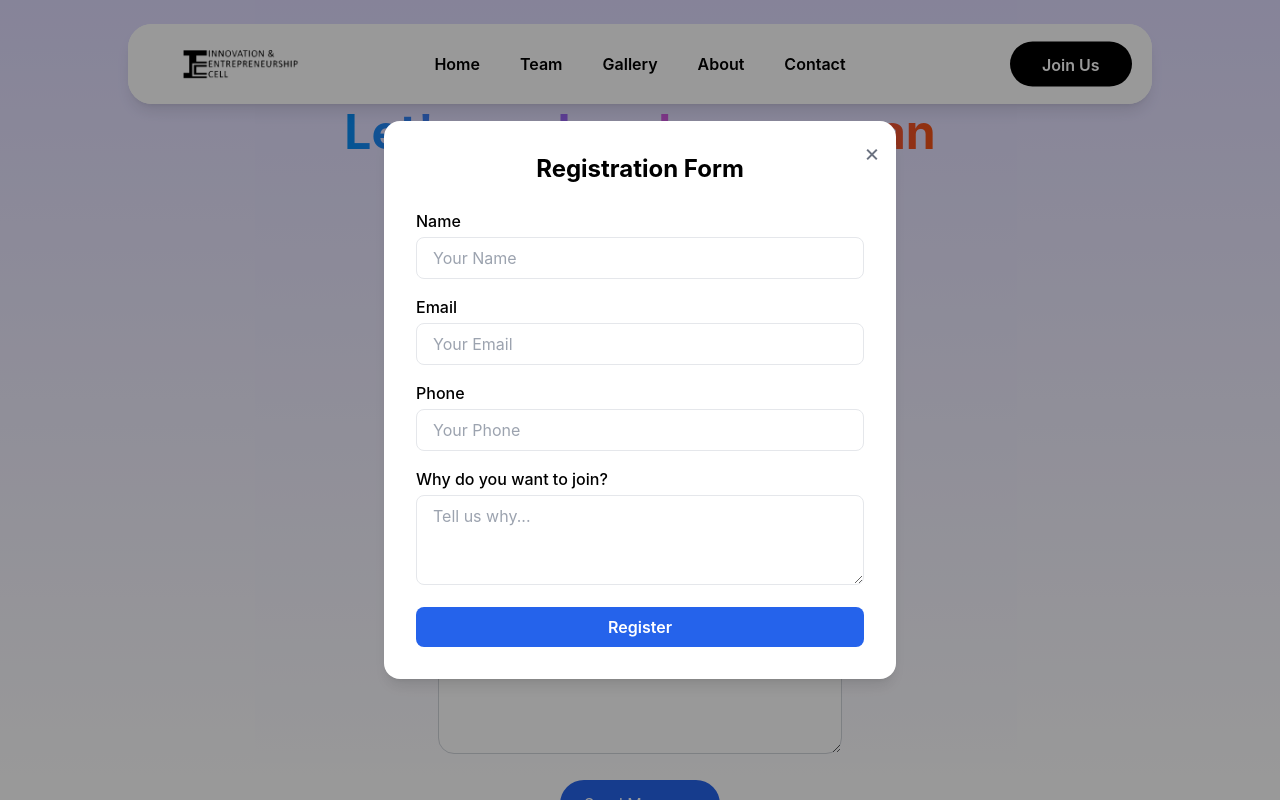
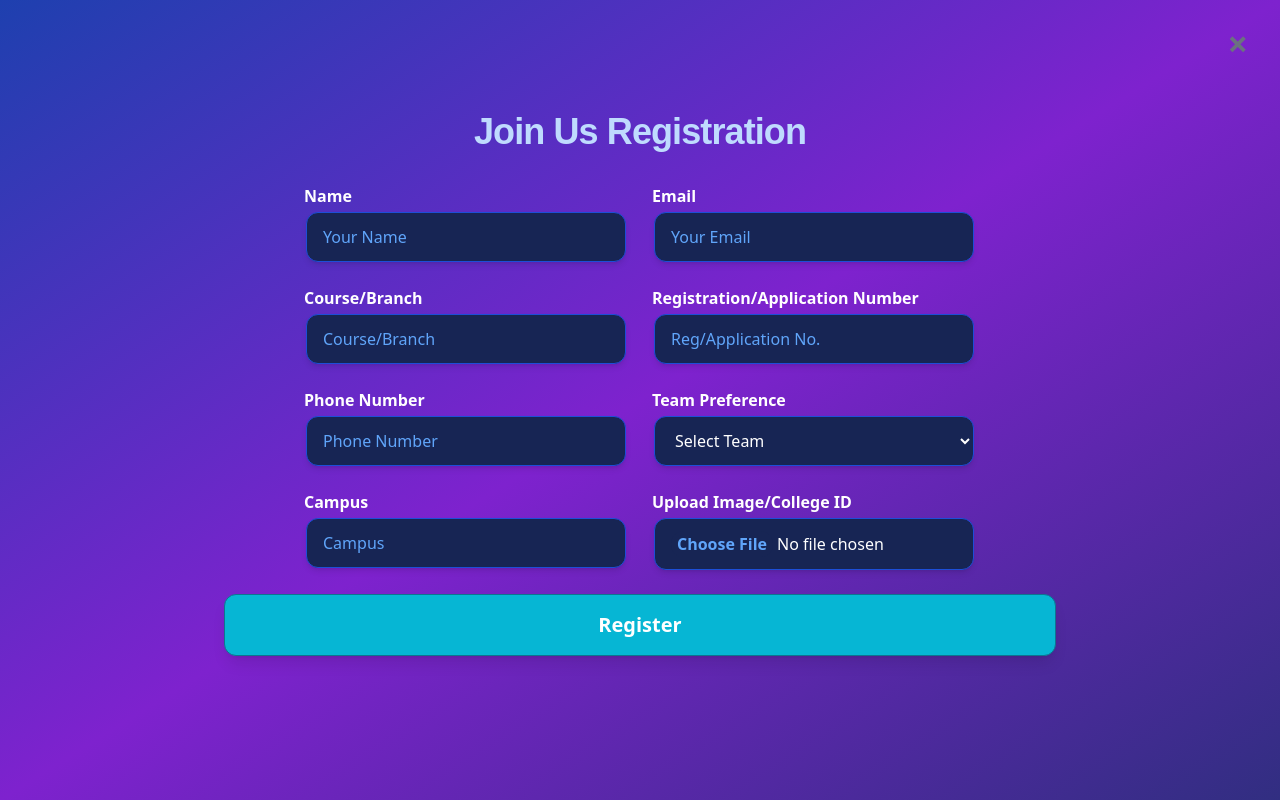
Before and after one commit to Sanatshikhar/Ecell2.0, a React (Create React App) app: page /join in a window 1280 px wide. Both pictures are taken after a click on the button "Join Us". Shown: the top 800 px of the page. Built offline with nearby package versions, Linux system fonts and the light colour scheme.

Commit message:
registration form

```diff
--- a/package.json
+++ b/package.json
@@ -12,7 +12,7 @@
     "react": "^19.1.0",
     "react-dom": "^19.1.0",
     "react-router-dom": "^7.6.0",
-    "react-scripts": "5.0.1",
+    "react-scripts": "^5.0.1",
     "web-vitals": "^2.1.4"
   },
   "scripts": {
--- a/src/components/Join.js
+++ b/src/components/Join.js
@@ -6,57 +6,18 @@ function Join() {
     const [showForm, setShowForm] = useState(false);
     return (
         <div>
-            <div className="bg-gradient-to-t from-[rgba(223,219,255,0)] to-[rgba(223,219,255,1)]">
-                <div>
-                    <main className="relative top-16 mb-20">
-                        <div className="flex flex-col justify-center items-center h-screen gap-5">
-                            <h1 className="font-bold text-5xl text-center bg-gradient-to-r from-[#008FF6] via-[#CD5BF4] to-[#F4520D] bg-clip-text text-transparent p-2"> Let's explore how we can<br /> work for you</h1>
+            <div className="bg-gradient-to-t from-[rgba(223,219,255,0)] to-[rgba(223,219,255,1)] min-h-screen flex flex-col justify-center items-center">
+                <main className="relative top-16 mb-20 w-full flex flex-col items-center">
+                    <h1 className="font-bold text-5xl text-center bg-gradient-to-r from-[#008FF6] via-[#CD5BF4] to-[#F4520D] bg-clip-text text-transparent p-2 mb-8">Ready to join the team?</h1>
                     <button
                         type="button"
-                                className="bg-black text-white px-8 py-3 rounded-full font-semibold text-xl hover:bg-gray-800 transition duration-300 mt-8"
+                        className="bg-gradient-to-r from-blue-600 via-purple-500 to-orange-500 text-white px-10 py-4 rounded-full font-bold text-2xl shadow-lg hover:scale-105 transition duration-300"
                         onClick={() => setShowForm(true)}
                     >
                         Join Us
                     </button>
-                            <div className="w-full max-w-md grid gap-5 mt-8">
-                                <h2 className="text-2xl font-semibold text-center">Send us a message</h2>
-                                <form className="flex flex-col items-center justify-center lg:gap-5">
-                                    <div className="w-[90%]">
-                                        <label className="block text-left font-medium">Name</label>
-                                        <input
-                                            type="text"
-                                            placeholder="Jane Smith"
-                                            className="w-full px-4 py-3 rounded-full border border-gray-300 focus:outline-none focus:ring-2 focus:ring-blue-400"
-                                        />
-                                    </div>
-                                    <div className="w-[90%]">
-                                        <label className="block text-left font-medium">Email</label>
-                                        <input
-                                            type="email"
-                                            placeholder="sample@aigent.com"
-                                            className="w-full px-4 py-3 rounded-full border border-gray-300 focus:outline-none focus:ring-2 focus:ring-blue-400"
-                                        />
-                                    </div>
-                                    <div className="w-[90%]">
-                                        <label className="block text-left font-medium">Message</label>
-                                        <textarea
-                                            placeholder="Enter your message"
-                                            className="w-full px-4 py-3 rounded-2xl border border-gray-300 focus:outline-none focus:ring-2 focus:ring-blue-400"
-                                            rows="4"
-                                        />
-                                    </div>
-                                    <button
-                                        type="submit"
-                                        className="bg-blue-600 text-white px-6 py-3 rounded-full hover:bg-blue-700 transition duration-300"
-                                    >
-                                        Send Message
-                                    </button>
-                                </form>
-                            </div>
                     <RegistrationForm isOpen={showForm} onClose={() => setShowForm(false)} />
-                        </div>
                 </main>
-                </div>
             </div>
             <Footer/>
         </div>
--- a/src/components/RegistrationForm.js
+++ b/src/components/RegistrationForm.js
@@ -1,39 +1,126 @@
-import React, { useState } from "react";
+import React, { useState, useEffect } from "react";
+import logo from "./logo.png";
 
 const RegistrationForm = ({ isOpen, onClose }) => {
+  const [formData, setFormData] = useState({
+    name: "",
+    email: "",
+    course: "",
+    regNo: "",
+    phone: "",
+    team: "",
+    campus: "",
+    file: null,
+  });
+
+
+  useEffect(() => {
+    if (isOpen) {
+      document.body.style.overflow = 'hidden';
+    } else {
+      document.body.style.overflow = '';
+    }
+    return () => {
+      document.body.style.overflow = '';
+    };
+  }, [isOpen]);
+
   if (!isOpen) return null;
+
+  const handleChange = (e) => {
+    const { name, value, files } = e.target;
+    setFormData((prev) => ({
+      ...prev,
+      [name]: files ? files[0] : value,
+    }));
+  };
+
+  const handleSubmit = (e) => {
+    e.preventDefault();
+    // Handle form submission logic here
+    alert("Registration submitted!");
+    onClose();
+  };
+
   return (
-    <div className="fixed inset-0 z-50 flex items-center justify-center bg-black bg-opacity-40">
-      <div className="bg-white rounded-2xl shadow-lg p-8 w-full max-w-lg relative">
+  <div className="fixed inset-0 z-50 min-h-screen font-sans overflow-y-auto flex flex-col items-center justify-start px-2 sm:px-4 py-4 bg-gradient-to-br from-blue-800 via-purple-700 to-indigo-900 bg-fixed" style={{backdropFilter: 'blur(6px)', WebkitBackdropFilter: 'blur(6px)'}}>
       <button
-          className="absolute top-4 right-4 text-gray-500 hover:text-gray-700 text-2xl"
+        className="fixed top-6 right-8 text-gray-500 hover:text-gray-700 text-4xl font-bold z-50"
         onClick={onClose}
+        aria-label="Close"
       >
         &times;
       </button>
-        <h2 className="text-2xl font-bold mb-6 text-center">Registration Form</h2>
-        <form className="space-y-4">
-          <div>
-            <label className="block font-medium mb-1">Name</label>
-            <input type="text" className="w-full px-4 py-2 border rounded-lg focus:outline-none focus:ring-2 focus:ring-blue-400" placeholder="Your Name" required />
+  <div className="w-full max-w-md sm:max-w-4xl mx-auto p-4 sm:p-6 md:p-8 flex flex-col items-center justify-center mt-4 sm:mt-16 mb-4 sm:mb-8">
+  <h2 className="text-2xl sm:text-4xl font-extrabold text-center text-blue-200 tracking-tight mb-6 sm:mb-8" style={{fontFamily: 'Montserrat, sans-serif'}}>Join Us Registration</h2>
+        <form className="space-y-4 sm:space-y-6 w-full flex flex-col items-center" onSubmit={handleSubmit}>
+          <div className="grid grid-cols-1 sm:grid-cols-2 gap-4 sm:gap-6 w-full max-w-md sm:max-w-2xl mx-auto">
+            {/* Name */}
+            <div className="flex flex-col w-full">
+              <label className="block font-semibold mb-1 text-white w-full text-left px-4 sm:px-0">Name</label>
+              <input name="name" type="text" value={formData.name} onChange={handleChange} className="w-full max-w-xs sm:w-80 px-4 py-3 border border-blue-700 rounded-xl focus:outline-none focus:ring-2 focus:ring-blue-400 bg-blue-950 text-white placeholder:text-blue-400 shadow-md transition-all duration-200 mx-auto" placeholder="Your Name" required />
             </div>
-          <div>
-            <label className="block font-medium mb-1">Email</label>
-            <input type="email" className="w-full px-4 py-2 border rounded-lg focus:outline-none focus:ring-2 focus:ring-blue-400" placeholder="Your Email" required />
+            {/* Email */}
+            <div className="flex flex-col w-full">
+              <label className="block font-semibold mb-1 text-white w-full text-left px-4 sm:px-0">Email</label>
+              <input name="email" type="email" value={formData.email} onChange={handleChange} className="w-full max-w-xs sm:w-80 px-4 py-3 border border-blue-700 rounded-xl focus:outline-none focus:ring-2 focus:ring-blue-400 bg-blue-950 text-white placeholder:text-blue-400 shadow-md transition-all duration-200 mx-auto" placeholder="Your Email" required />
             </div>
-          <div>
-            <label className="block font-medium mb-1">Phone</label>
-            <input type="tel" className="w-full px-4 py-2 border rounded-lg focus:outline-none focus:ring-2 focus:ring-blue-400" placeholder="Your Phone" required />
+            {/* Course/Branch */}
+            <div className="flex flex-col w-full">
+              <label className="block font-semibold mb-1 text-white w-full text-left px-4 sm:px-0">Course/Branch</label>
+              <input name="course" type="text" value={formData.course} onChange={handleChange} className="w-full max-w-xs sm:w-80 px-4 py-3 border border-blue-700 rounded-xl focus:outline-none focus:ring-2 focus:ring-blue-400 bg-blue-950 text-white placeholder:text-blue-400 shadow-md transition-all duration-200 mx-auto" placeholder="Course/Branch" required />
             </div>
-          <div>
-            <label className="block font-medium mb-1">Why do you want to join?</label>
-            <textarea className="w-full px-4 py-2 border rounded-lg focus:outline-none focus:ring-2 focus:ring-blue-400" rows="3" placeholder="Tell us why..." required />
+            {/* Registration/Application Number */}
+            <div className="flex flex-col w-full">
+              <label className="block font-semibold mb-1 text-white w-full text-left px-4 sm:px-0">Registration/Application Number</label>
+              <input name="regNo" type="text" value={formData.regNo} onChange={handleChange} className="w-full max-w-xs sm:w-80 px-4 py-3 border border-blue-700 rounded-xl focus:outline-none focus:ring-2 focus:ring-blue-400 bg-blue-950 text-white placeholder:text-blue-400 shadow-md transition-all duration-200 mx-auto" placeholder="Reg/Application No." required />
             </div>
-          <button type="submit" className="w-full bg-blue-600 text-white py-2 rounded-lg font-semibold hover:bg-blue-700 transition">Register</button>
+            {/* Phone Number */}
+            <div className="flex flex-col w-full">
+              <label className="block font-semibold mb-1 text-white w-full text-left px-4 sm:px-0">Phone Number</label>
+              <input name="phone" type="tel" value={formData.phone} onChange={handleChange} className="w-full max-w-xs sm:w-80 px-4 py-3 border border-blue-700 rounded-xl focus:outline-none focus:ring-2 focus:ring-blue-400 bg-blue-950 text-white placeholder:text-blue-400 shadow-md transition-all duration-200 mx-auto" placeholder="Phone Number" required />
+            </div>
+            {/* Team Preference */}
+            <div className="flex flex-col w-full">
+              <label className="block font-semibold mb-1 text-white w-full text-left px-4 sm:px-0">Team Preference</label>
+              <select name="team" value={formData.team} onChange={handleChange} className="w-full max-w-xs sm:w-80 px-4 py-3 border border-blue-700 rounded-xl focus:outline-none focus:ring-2 focus:ring-blue-400 bg-blue-950 text-white shadow-md transition-all duration-200 mx-auto" required>
+                <option value="">Select Team</option>
+                <option value="Tech">Tech</option>
+                <option value="Management">Management</option>
+                <option value="Design">Design</option>
+                <option value="Content">Content</option>
+                <option value="Other">Other</option>
+              </select>
+            </div>
+            {/* Campus */}
+            <div className="flex flex-col w-full">
+              <label className="block font-semibold mb-1 text-white w-full text-left px-4 sm:px-0">Campus</label>
+              <input name="campus" type="text" value={formData.campus} onChange={handleChange} className="w-full max-w-xs sm:w-80 px-4 py-3 border border-blue-700 rounded-xl focus:outline-none focus:ring-2 focus:ring-blue-400 bg-blue-950 text-white placeholder:text-blue-400 shadow-md transition-all duration-200 mx-auto" placeholder="Campus" required />
+            </div>
+            {/* File Upload */}
+            <div className="flex flex-col w-full">
+              <label className="block font-semibold mb-1 text-white w-full text-left px-4 sm:px-0">Upload Image/College ID</label>
+              <div className="relative w-72 sm:w-80 mx-auto">
+                <input
+                  name="file"
+                  type="file"
+                  accept="image/*,.pdf"
+                  onChange={handleChange}
+                  className="w-full max-w-xs sm:w-80 px-4 py-3 border border-blue-700 rounded-xl focus:outline-none focus:ring-2 focus:ring-blue-400 bg-blue-950 text-white file:text-blue-400 file:bg-blue-950 file:border-0 file:rounded-xl file:font-semibold file:cursor-pointer shadow-md transition-all duration-200 mx-auto"
+                  required
+                />
+                {formData.file && (
+                  <span className="block mt-2 text-xs text-blue-300">Selected: {formData.file.name}</span>
+                )}
+              </div>
+            </div>
+          </div>
+          <button type="submit" className="w-full bg-cyan-500 text-white py-3 sm:py-4 rounded-xl font-bold text-lg sm:text-xl shadow-lg border border-cyan-700 hover:bg-cyan-700 hover:scale-105 transition mt-6 sm:mt-8">Register</button>
         </form>
       </div>
     </div>
   );
+
 };
 
 export default RegistrationForm;
```
Also changed, not shown: 1 other file (tests, documents, lock files or other folders). Lines whose indentation alone changed are shown as unchanged.
